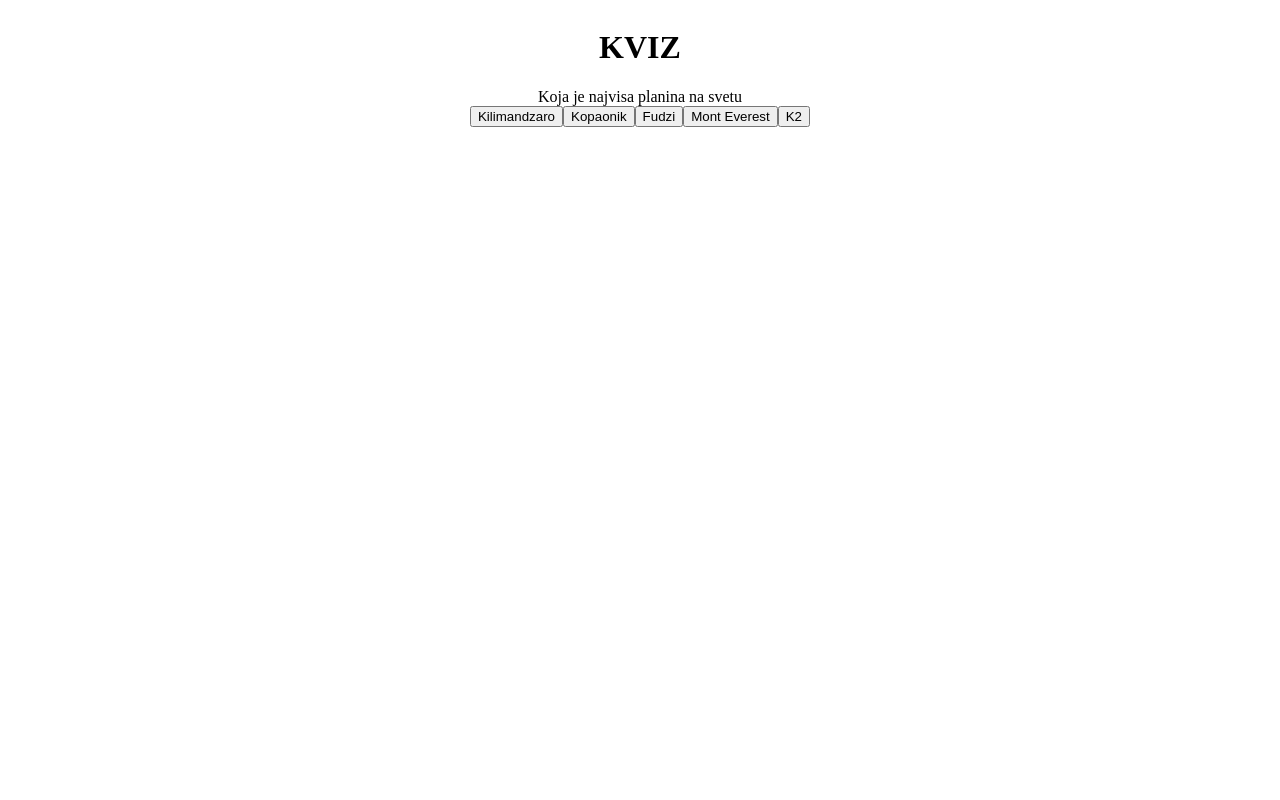
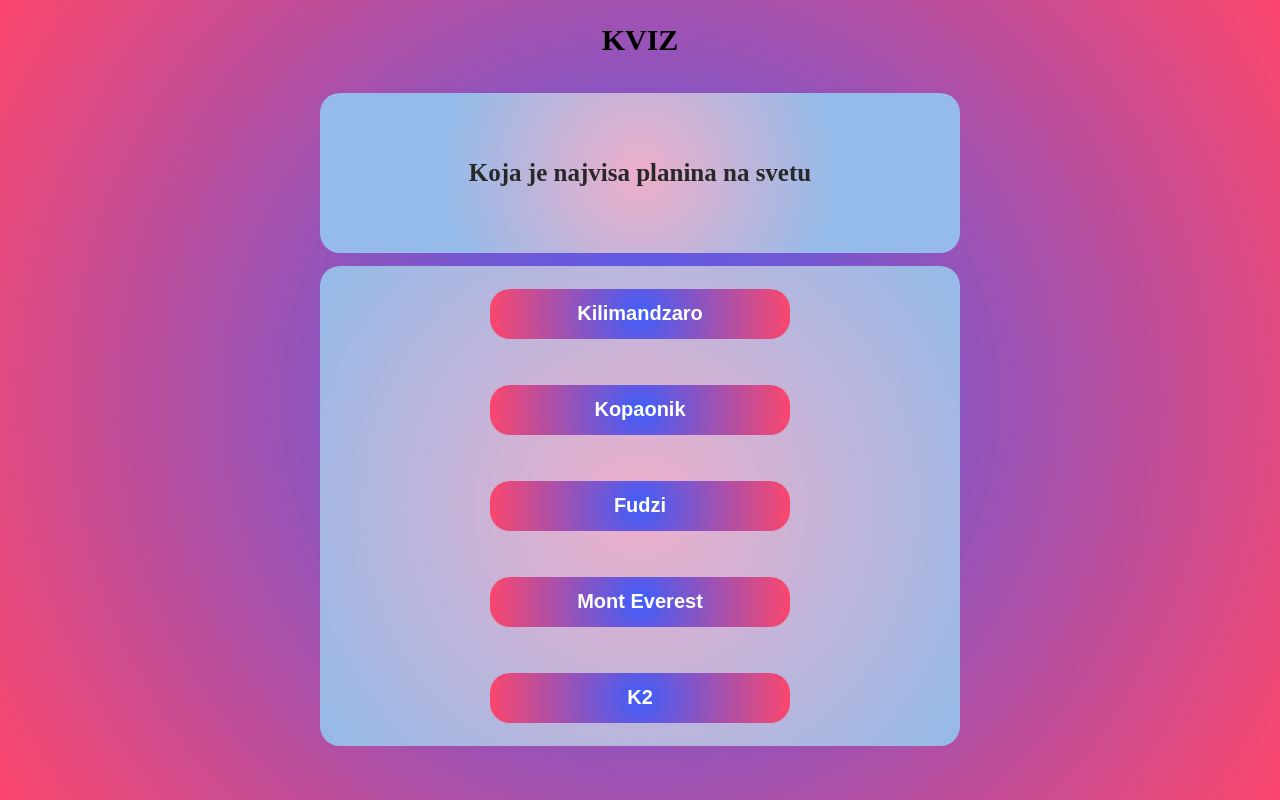
Before and after one commit to Alen-Kalac/RepositoryForPractice, a plain HTML site: page Quiz/index.html in a window 1280 px wide. Drawn offline with Linux system fonts and the light colour scheme.

Commit message:
Added CSS for quiz app

```diff
--- a/Quiz/app.js
+++ b/Quiz/app.js
@@ -42,6 +42,7 @@ const renderQuestion = () => {
         question.answers.forEach(answer => {
             const button = document.createElement("button")
             button.textContent = answer;
+            button.classList.add("buttonOdgovor")
             button.onclick = () => {
                 submitAnswer(question.id, button.textContent)
                 //Rendering next question
--- a/Quiz/style.css
+++ b/Quiz/style.css
@@ -1,8 +1,64 @@
+*{
+    margin: 0;
+    padding: 0;
+    box-sizing: border-box;
+}
 .main {
     width: 100%;
-    height: 100%;
+    height: 100vh;
+    display: flex;
+    flex-direction: column;
+    align-items: center;
+
+    background: rgb(63,94,251);
+background: radial-gradient(circle, rgba(63,94,251,1) 0%, rgba(252,70,107,1) 100%);
+}
+.naslov{
+    height: 10%;
+    font-size: 30px;
+    font-weight: 900;
     display: flex;
     flex-direction: column;
     align-items: center;
     justify-content: center;
+
 }
+#pitanje{
+    display: flex;
+    flex-direction: column;
+    align-items: center;
+    justify-content: center;
+    color: rgb(41, 40, 41);
+    margin: 1% 0%;
+    width: 50%;
+    height: 20%;
+    font-size: 25px;
+    font-weight: 700;
+    border-radius: 20px;
+    background: rgb(238,174,202) 60%;
+background: radial-gradient(circle, rgba(238,174,202,1) 0%, rgba(148,187,233,1) 60%);
+
+}
+#odgovori{
+    width: 50%;
+    height: 60%;
+    display: flex;
+    flex-direction: column;
+    align-items: center;
+    justify-content: space-around;
+    border-radius: 20px;
+    background: rgb(238,174,202);
+    background: radial-gradient(circle, rgba(238,174,202,1) 0%, rgba(148,187,233,1) 100%);
+}
+.buttonOdgovor{
+    border-radius: 20px;
+    border: 0px solid transparent;
+    width: 300px;
+    height: 50px;
+    font-size: 20px;
+    font-weight: 700;
+    color: white;
+    background: rgb(63,94,251);
+background: radial-gradient(circle, rgba(63,94,251,1) 0%, rgba(252,70,107,1) 100%);
+
+}
```
